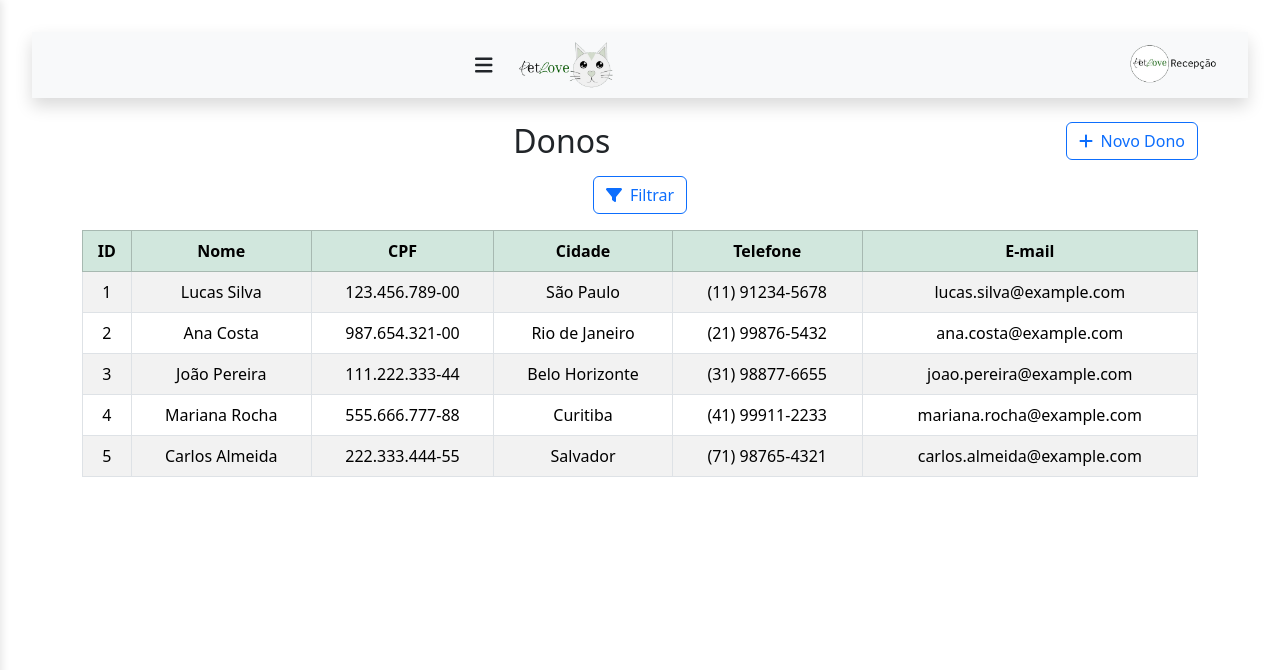
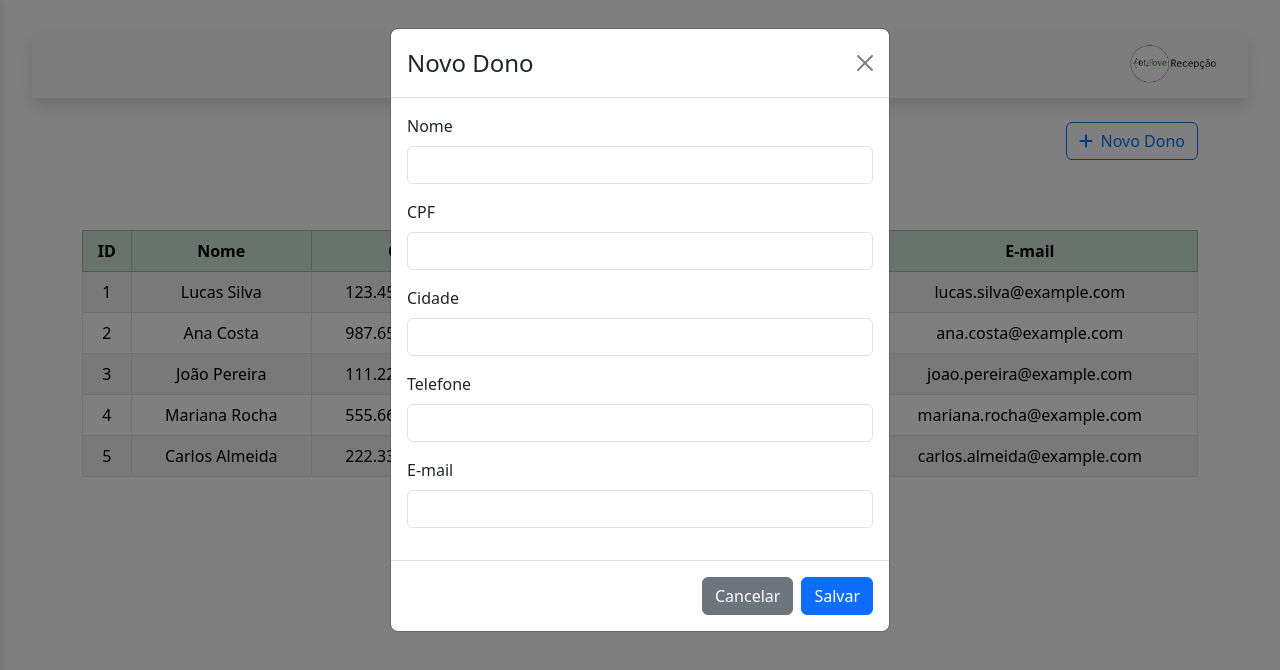
Before and after one commit to ErickWarmling/pet-love-front-end, a React (Vite) app in the folder pet-love/: page /donos in a window 1280 px wide. Both pictures are taken after a click on the button "Novo Dono". Shown: the top 670 px of the page. Built offline with nearby package versions, Linux system fonts and the light colour scheme.

Commit message:
criacao de formulario reutilizavel basico

```diff
--- a/pet-love/package.json
+++ b/pet-love/package.json
@@ -10,7 +10,9 @@
     "preview": "vite preview"
   },
   "dependencies": {
+    "bootstrap": "^5.3.6",
     "react": "^19.1.0",
+    "react-bootstrap": "^2.10.10",
     "react-dom": "^19.1.0"
   },
   "devDependencies": {
--- a/pet-love/src/components/Donos/ListDonos/ListDonos.jsx
+++ b/pet-love/src/components/Donos/ListDonos/ListDonos.jsx
@@ -2,6 +2,7 @@ import { useState } from 'react';
 import AddButton from '../../Grid/AddButton/AddButton';
 import GridContent from '../../Grid/GridContent/GridContent';
 import FilterDropdown from '../../Grid/FilterDropdown/FilterDropdown';
+import ModalForm from '../../Form/ModalForm';
 
 const columns = [
     { header: 'ID', accessor: 'id' },
@@ -56,8 +57,8 @@ const data = [
 ];
 
 function ListDonos() {
-
     const [filteredData, setFilteredData] = useState(data);
+    const [showModal, setShowModal] = useState(false);
 
     const applyFilter = (filters) => {
         const filtered = data.filter(item =>
@@ -68,6 +69,19 @@ function ListDonos() {
         setFilteredData(filtered);
     };
 
+    const handleAdd = (newPerson) => {
+        const newId = data.length ? Math.max(...data.map(d => d.id)) + 1 : 1;
+        setData(prev => [...prev, { id: newId, ...newPerson }]);
+    };
+
+    const formFields = [
+        { name: 'name', label: 'Nome' },
+        { name: 'cpf', label: 'CPF' },
+        { name: 'city', label: 'Cidade' },
+        { name: 'phone', label: 'Telefone' },
+        { name: 'email', label: 'E-mail', type: 'email' },
+    ];
+
     return (
         <section className="ListDonos py-4">
             <div className="container">
@@ -77,7 +91,7 @@ function ListDonos() {
                         <h2 className="m-0">Donos</h2>
                     </div>
                     <div className="col-auto">
-                        <AddButton text="Novo Dono" onClick={() => console.log('NOVO DONO')} />
+                        <AddButton text="Novo Dono" onClick={() => setShowModal(true)} />
                     </div>
                 </div>
 
@@ -94,6 +108,15 @@ function ListDonos() {
                         <GridContent data={filteredData} columns={columns} />
                     </div>
                 </div>
+
+                {/* Modal form */}
+                <ModalForm
+                    show={showModal}
+                    onClose={() => setShowModal(false)}
+                    title="Novo Dono"
+                    fields={formFields}
+                    onSubmit={handleAdd}
+                />
             </div>
         </section>
     );
--- /dev/null
+++ b/pet-love/src/components/Form/ModalForm.jsx
@@ -0,0 +1,46 @@
+import { useState } from 'react';
+import { Modal, Button, Form } from 'react-bootstrap';
+
+function ModalForm({ show, onClose, title, fields, onSubmit }) {
+    const [formData, setFormData] = useState({});
+
+    const handleChange = (e) => {
+        const { name, value } = e.target;
+        setFormData(prev => ({ ...prev, [name]: value }));
+    };
+
+    const handleSubmit = () => {
+        onSubmit(formData);
+        setFormData({});
+        onClose();
+    };
+
+    return (
+        <Modal show={show} onHide={onClose}>
+            <Modal.Header closeButton>
+                <Modal.Title>{title}</Modal.Title>
+            </Modal.Header>
+            <Modal.Body>
+                <Form>
+                    {fields.map((field, index) => (
+                        <Form.Group className="mb-3" key={index}>
+                            <Form.Label>{field.label}</Form.Label>
+                            <Form.Control
+                                type={field.type || 'text'}
+                                name={field.name}
+                                value={formData[field.name] || ''}
+                                onChange={handleChange}
+                            />
+                        </Form.Group>
+                    ))}
+                </Form>
+            </Modal.Body>
+            <Modal.Footer>
+                <Button variant="secondary" onClick={onClose}>Cancelar</Button>
+                <Button variant="primary" onClick={handleSubmit}>Salvar</Button>
+            </Modal.Footer>
+        </Modal>
+    );
+}
+
+export default ModalForm;
```
Also changed, not shown: 1 other file (tests, documents, lock files or other folders).
